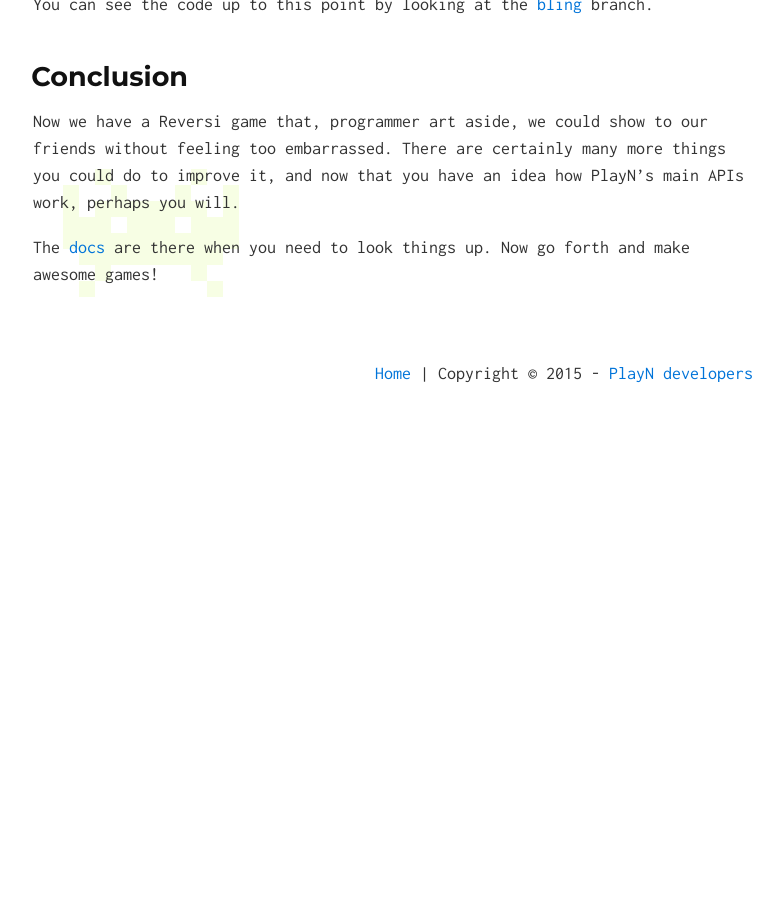
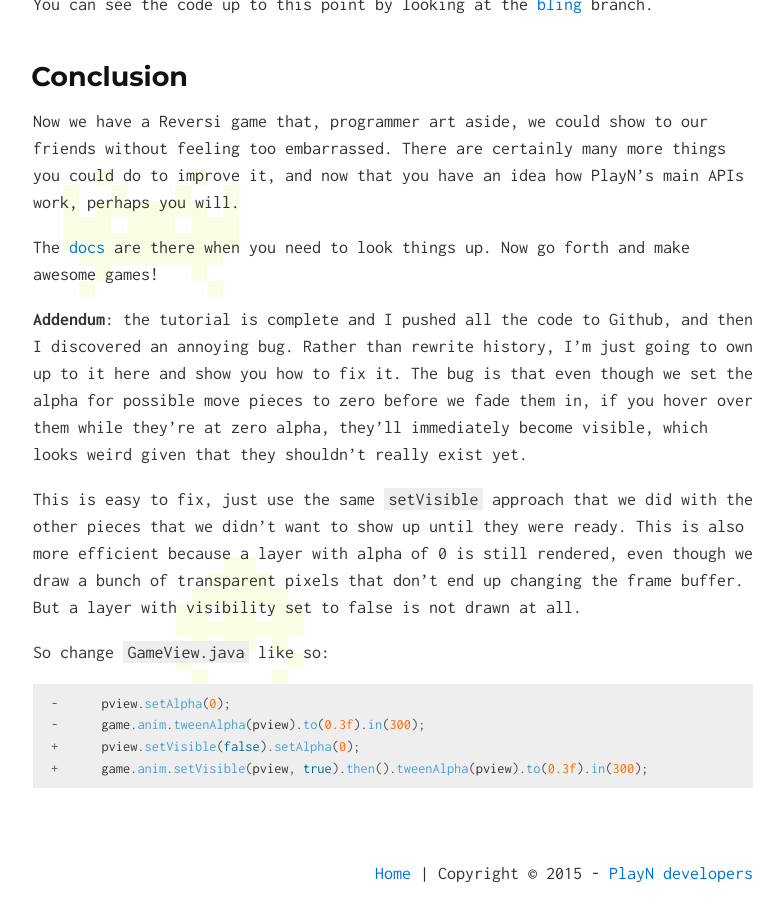
Before and after one commit to playn/playn.github.io, a Jekyll site: the page built from docs/tutorial.md, in a window 1280 px wide and 900 px high, scrolled down 28027 px. Shown: the whole window, without its empty margins (247-1031 px from the left). Built offline with Jekyll 4.4.1, drawn with Linux system fonts in a browser that asks for light colours; Markdown is read by kramdown in place of the engine named in the settings; before the commit the page ends 28432 px from its top, so only the background shows below that.

Commit message:
Added note about bug, with fix.

````diff
--- a/docs/tutorial.md
+++ b/docs/tutorial.md
@@ -1117,6 +1117,26 @@ have an idea how PlayN's main APIs work, perhaps you will.
 The [docs](index.html) are there when you need to look things up. Now go forth and make awesome
 games!
 
+**Addendum**: the tutorial is complete and I pushed all the code to Github, and then I discovered
+an annoying bug. Rather than rewrite history, I'm just going to own up to it here and show you how
+to fix it. The bug is that even though we set the alpha for possible move pieces to zero before we
+fade them in, if you hover over them while they're at zero alpha, they'll immediately become
+visible, which looks weird given that they shouldn't really exist yet.
+
+This is easy to fix, just use the same `setVisible` approach that we did with the other pieces that
+we didn't want to show up until they were ready. This is also more efficient because a layer with
+alpha of 0 is still rendered, even though we draw a bunch of transparent pixels that don't end up
+changing the frame buffer. But a layer with visibility set to false is not drawn at all.
+
+So change `GameView.java` like so:
+
+```java
+-      pview.setAlpha(0);
+-      game.anim.tweenAlpha(pview).to(0.3f).in(300);
++      pview.setVisible(false).setAlpha(0);
++      game.anim.setVisible(pview, true).then().tweenAlpha(pview).to(0.3f).in(300);
+```
+
 [Animator]: http://threerings.github.io/tripleplay/apidocs/tripleplay/anim/Animator.html
 [Canvas]: http://playn.github.io/docs/api/core/playn/core/Canvas.html
 [Clock]: http://playn.github.io/docs/api/core/playn/core/Clock.html
````
